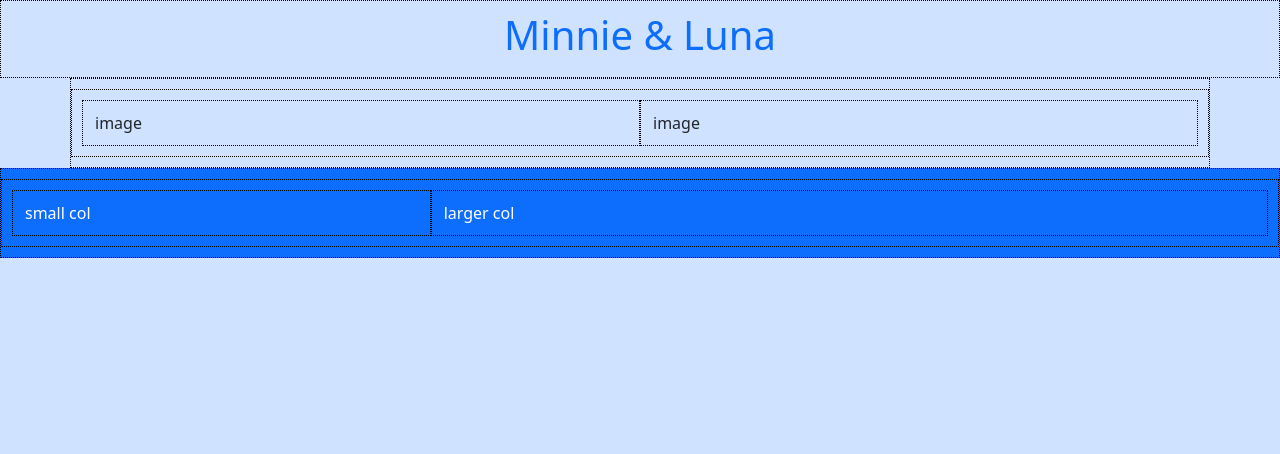
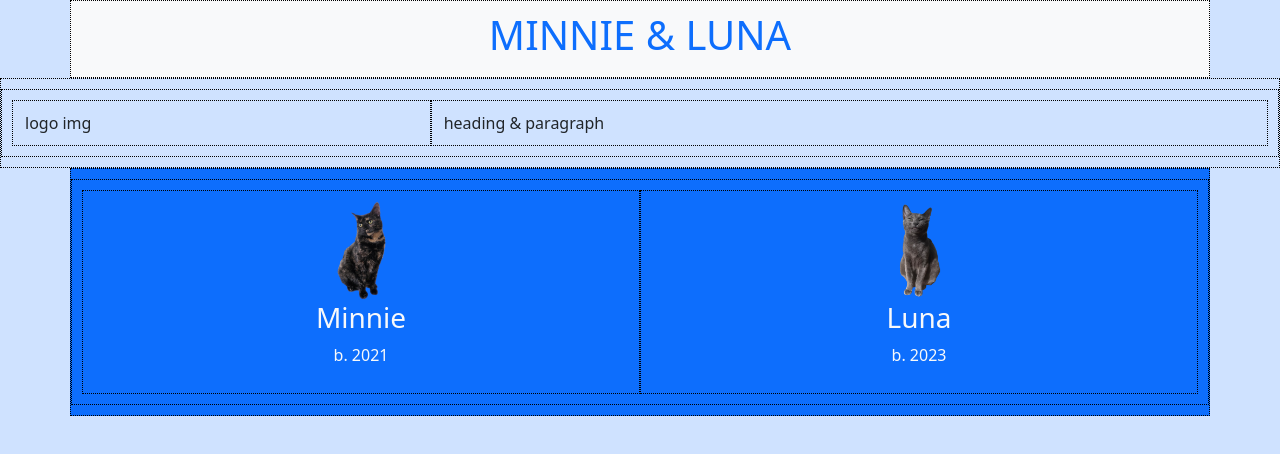
Before and after one commit to KaterinaWalter/CS1-Personal-Website-Demo, a plain HTML site: page index.html in a window 1280 px wide. Drawn offline with nearby package versions, Linux system fonts and the light colour scheme.

Commit message:
set up sections

```diff
--- a/index.html
+++ b/index.html
@@ -14,24 +14,39 @@
 
 <body class="bg-primary-subtle">
 
-<div id="hero" class="container-fluid">
-  <h1 class="text-primary text-center">Minnie & Luna</h1>
+<div id="hero" class="container bg-light">
+  <h1 class="text-primary text-center">MINNIE & LUNA</h1>
 </div>
 
-<div class="container">
+<!-- TIP: Set up grid layouts first! -->
+<div id="section-1" class="container-fluid">
   <div class="row">
-    <div class="col">image</div>
-    <div class="col">image</div>
+    <div class="col-4">
+      logo img
+    </div>
+    <div class="col-8">
+      heading & paragraph
+    </div>
   </div>
 </div>
 
-<div class="container-fluid bg-primary text-white">
+<!-- THEN put content into the cols -->
+<div id="section-2" class="container bg-primary text-light text-center">
   <div class="row">
-    <div class="col-4">small col</div>
-    <div class="col-8">larger col</div>
+    <div class="col">
+      <img src="minnie.png" height="100px">
+      <h3>Minnie</h3>
+      <p>b. 2021</p>
+    </div>
+    <div class="col">
+      <img src="luna.png" height="100px">
+      <h3>Luna</h3>
+      <p>b. 2023</p>
+    </div>
   </div>
 </div>
 
 
+
 </body>
 </html>
```
Also changed, not shown: luna.png (added), minnie.png (added), style.css (line endings or trailing spaces).
